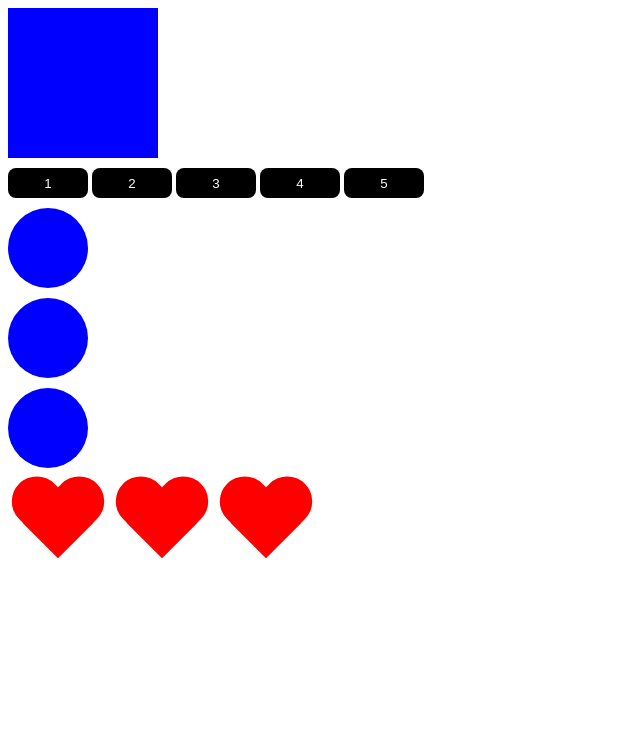
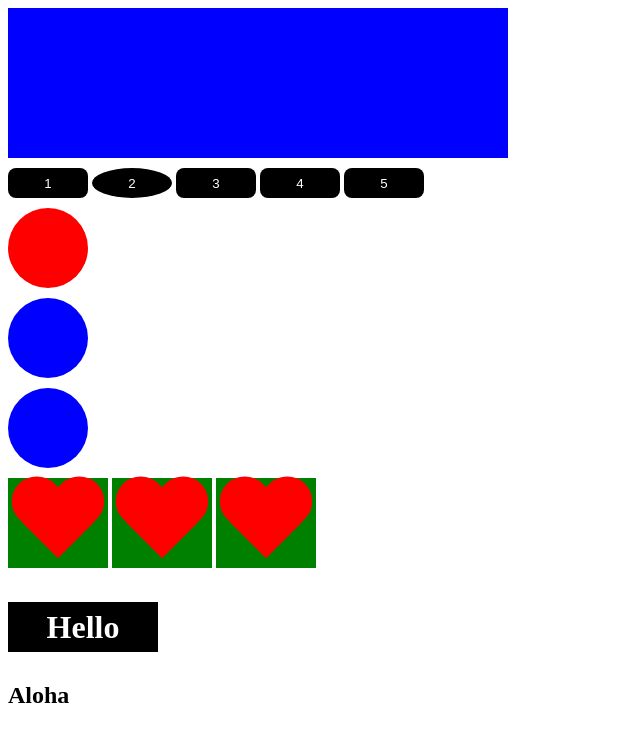
Before and after one commit to vladnomad/udemy-js-course, a plain HTML site: page index.html in a window 1280 px wide. Shown: the whole page, without its empty margins (0-640 px from the left). Drawn offline with Linux system fonts and the light colour scheme.

Commit message:
lectures/part-42.43 complete

```diff
--- a/js/lectures/part-42.43.js
+++ b/js/lectures/part-42.43.js
@@ -1,12 +1,63 @@
 "use strict";
 
 const box = document.getElementById("box"),
-      btns = document.getElementsByTagName("button")[1],
+      btns = document.getElementsByTagName("button"),
       circles = document.getElementsByClassName("circle"),
-      hearts = document.querySelectorAll(".heart"),
-      oneHeart = document.querySelector(".heart");
+      wrapper = document.querySelector(".wrapper"),
+      hearts = wrapper.querySelectorAll(".heart"),
+      oneHeart = wrapper.querySelector(".heart");
 
-// hearts.forEach(item => {console.log(item);});
-// console.dir(box);
+/*
+hearts.forEach(item => {console.log(item);});
+console.dir(box);
 
 box.style.backgroundColor = "blue";
+box.style.width = "500px";
+*/
+let num = 500;
+box.style.cssText = `background-color: blue; width: ${num}px;`;
+
+btns[1].style.borderRadius = "100%";
+circles[0].style.backgroundColor = "red";
+
+/*
+for (let i = 0; i < hearts.length; i++) {
+    hearts[i].style.backgroundColor = "green";
+}
+*/
+
+hearts.forEach(item => {
+    item.style.backgroundColor = "green";
+});
+
+// const text = document.createTextNode("nmd was here");
+
+const div = document.createElement("div");
+div.classList.add("black");
+document.body.append(div);
+
+/*
+// MODERN METHODS
+
+wrapper.append(div);
+wrapper.prepend(div);
+
+hearts[1].after(div);
+hearts[1].before(div);
+
+circles[0].remove();
+
+hearts[2].replaceWith(circles[0]);
+*/
+
+/*
+// DEPRECATED METHODS
+wrapper.appendChild(div);
+wrapper.insertBefore(div, hearts[0]);
+wrapper.removeChild(hearts[1]);
+wrapper.replaceChild(circles[0], hearts[0]);
+*/
+
+div.innerHTML = "<h1>Hello World</h1>";
+// div.textContent = "Hello";
+div.insertAdjacentHTML("afterend", "<h2>Aloha</h2>");
--- a/main.css
+++ b/main.css
@@ -14,7 +14,6 @@
     cursor: pointer;
     outline: none;
 }
-
 .circle {
     width: 80px;
     height: 80px;
@@ -23,7 +22,6 @@
     margin-top: 10px;
     border-radius: 100%;
 }
-
 .heart {
     display: inline-block;
     position: relative;
@@ -64,9 +62,9 @@
        -moz-transform-origin: 100% 100%;
         -ms-transform-origin: 100% 100%;
          -o-transform-origin: 100% 100%;
-              transform-origin :100% 100%;
+            transform-origin: 100% 100%;
 }
-  .black{
+.black {
     width: 150px;
     height: 50px;
     line-height: 50px;
```
Also changed, not shown: index.html (+1 -0 lines). Lines whose indentation alone changed are shown as unchanged.
